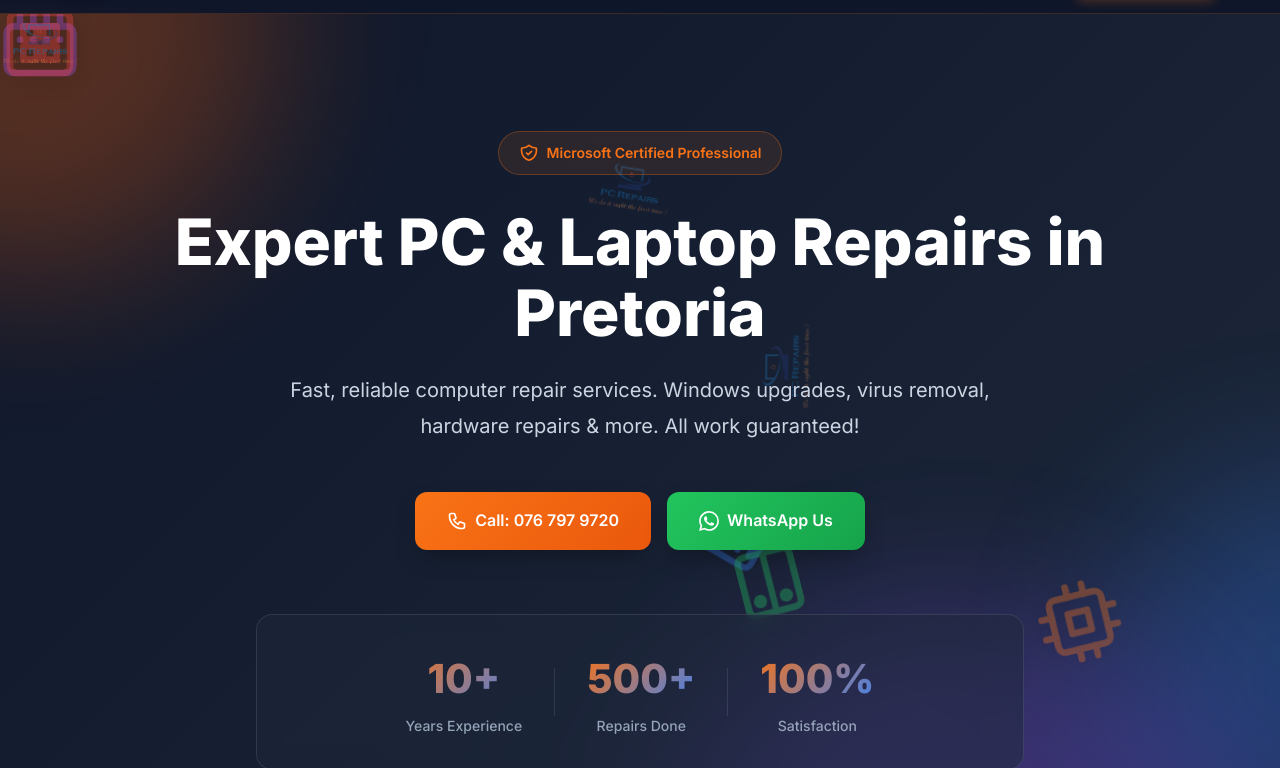
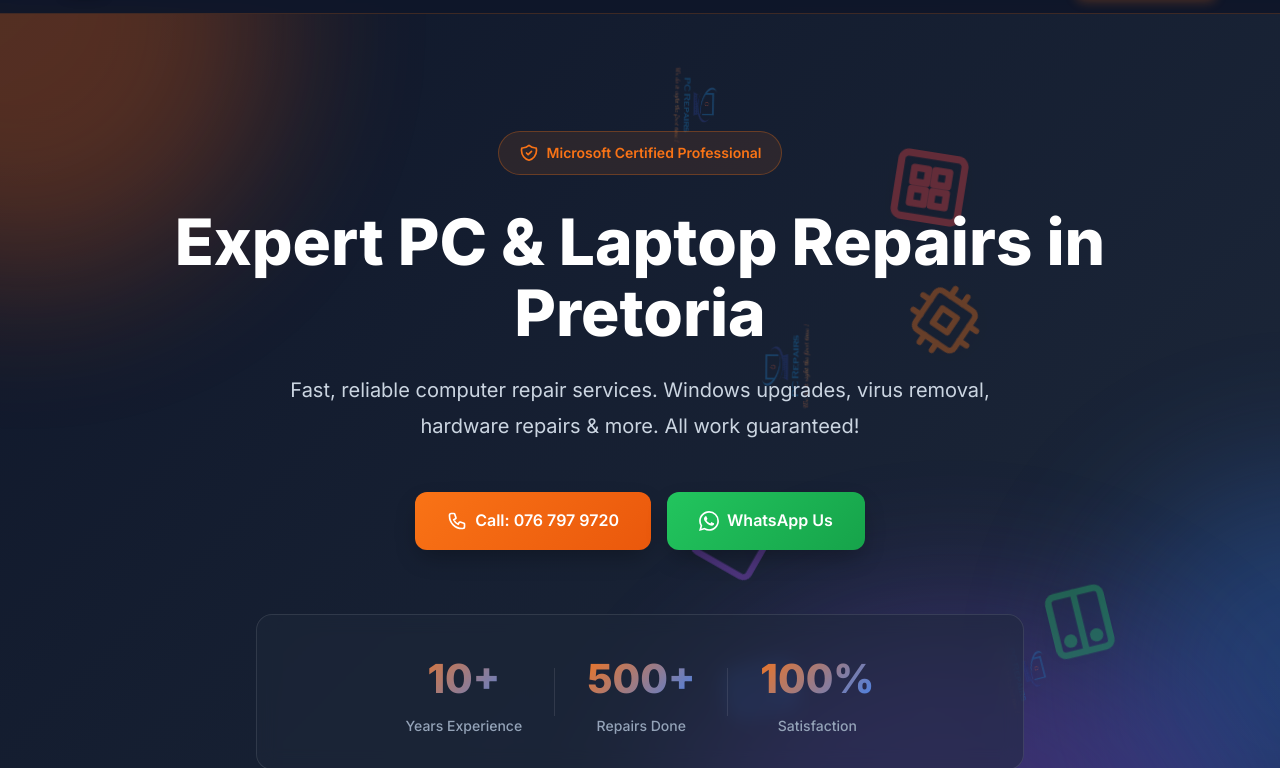
Before and after one commit to Antonio-el-Bear/oliver_pc_repair, a website: page index.html in a window 1280 px wide. Shown: the part 69-837 px from the top of the page. Drawn offline with Linux system fonts and the light colour scheme.

Commit message:
icons update

```diff
--- a/styles/hero.css
+++ b/styles/hero.css
@@ -29,7 +29,6 @@
     background-position: center;
     opacity: 0.3;
     filter: drop-shadow(0 4px 12px rgba(0, 0, 0, 0.3));
-    animation: bounce 8s ease-in-out infinite;
 }
 
 .bouncing-logo {
@@ -105,14 +104,14 @@
 }
 
 /* Position and animate each bouncing element */
-.bouncing-element:nth-child(1) {
+.bouncing-element:nth-child(4) {
     top: 10%;
     left: 45%;
     animation: bounce1 12s ease-in-out infinite;
     animation-delay: 0s;
 }
 
-.bouncing-element:nth-child(2) {
+.bouncing-element:nth-child(5) {
     top: 25%;
     right: 20%;
     animation: bounce2 15s ease-in-out infinite;
@@ -121,14 +120,14 @@
     height: 70px;
 }
 
-.bouncing-element:nth-child(3) {
+.bouncing-element:nth-child(6) {
     bottom: 20%;
     right: 35%;
     animation: bounce3 13s ease-in-out infinite;
     animation-delay: 1s;
 }
 
-.bouncing-element:nth-child(4) {
+.bouncing-element:nth-child(7) {
     top: 40%;
     right: 30%;
     animation: bounce4 14s ease-in-out infinite;
@@ -137,14 +136,14 @@
     height: 90px;
 }
 
-.bouncing-element:nth-child(5) {
+.bouncing-element:nth-child(8) {
     bottom: 30%;
     right: 15%;
     animation: bounce5 16s ease-in-out infinite;
     animation-delay: 4s;
 }
 
-.bouncing-element:nth-child(6) {
+.bouncing-element:nth-child(9) {
     top: 60%;
     right: 42%;
     animation: bounce6 11s ease-in-out infinite;
@@ -153,18 +152,18 @@
     height: 75px;
 }
 
-.bouncing-element:nth-child(7) {
+.bouncing-element:nth-child(10) {
     top: 15%;
-    left: 45%;
+    right: 25%;
     animation: bounce1 17s ease-in-out infinite;
     animation-delay: 5s;
     width: 85px;
     height: 85px;
 }
 
-.bouncing-element:nth-child(8) {
-    bottom: 25%;
-    right: 40%;
+.bouncing-element:nth-child(11) {
+    bottom: 15%;
+    right: 20%;
     animation: bounce3 13.5s ease-in-out infinite;
     animation-delay: 2.5s;
 }
```
